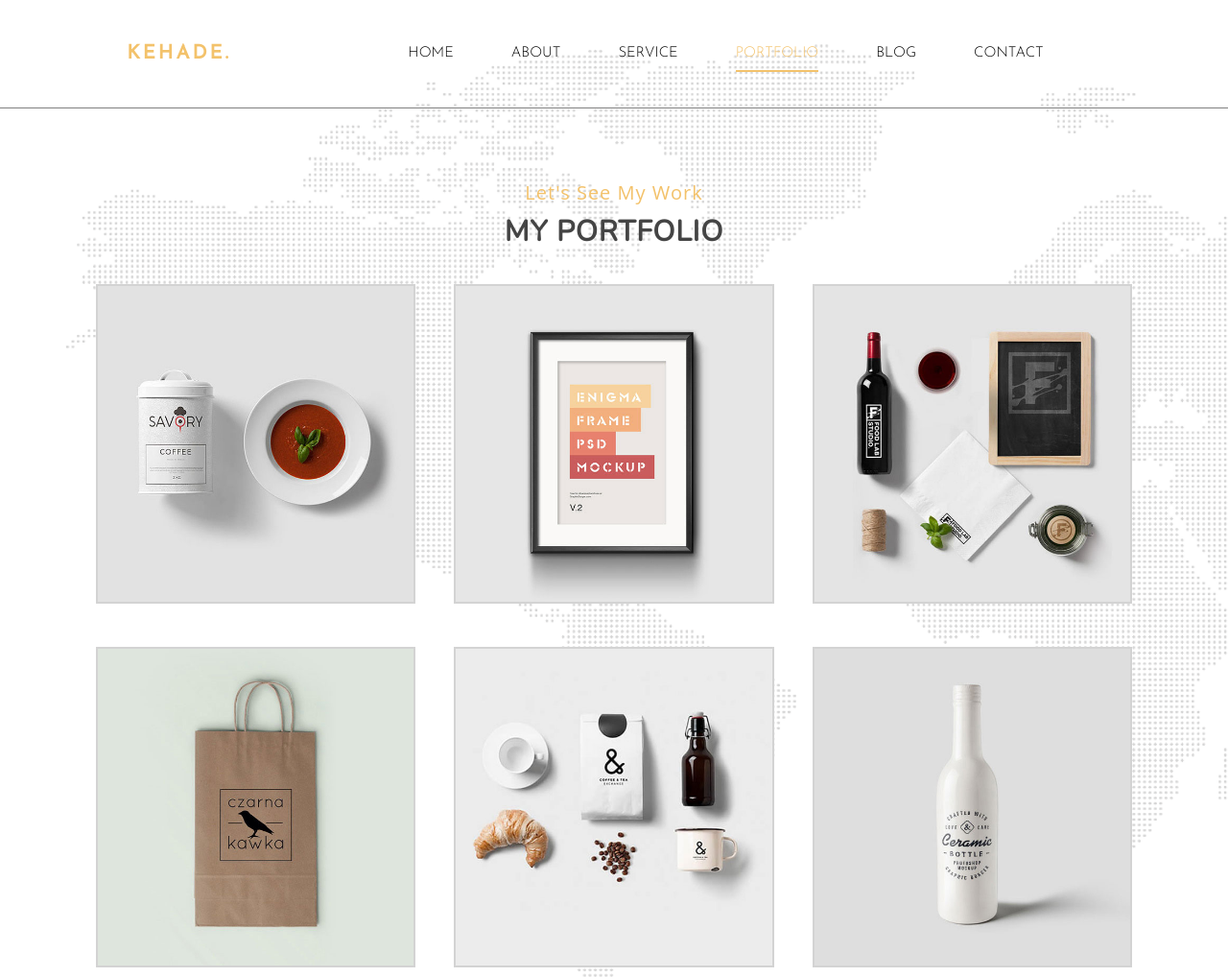
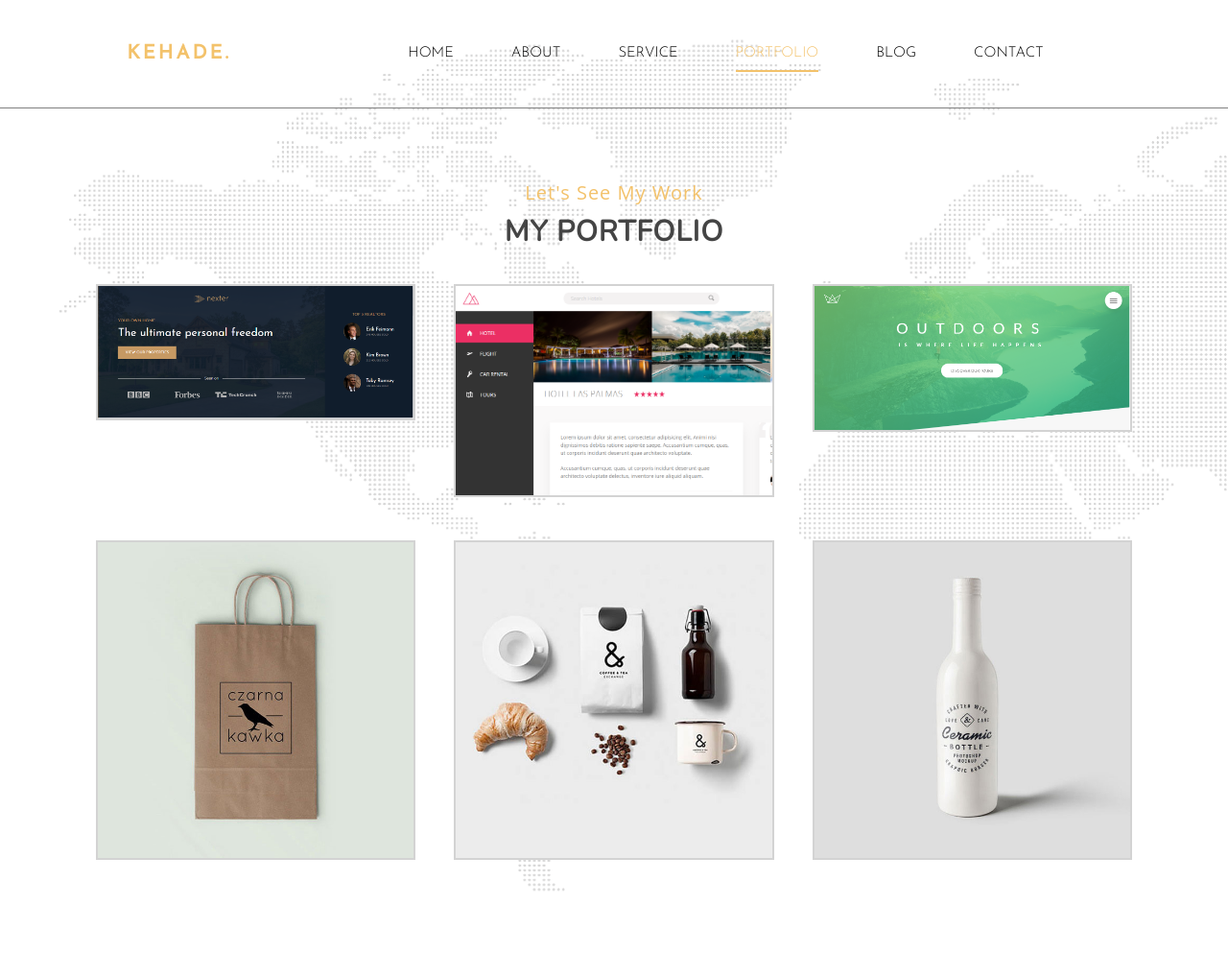
Before and after one commit to KehadeGuy/Portfolio, a website: page portfolio.html in a window 1280 px wide. Shown: the top 1018 px of the page at 96% size. After the commit the page ends 981 px from the top, so only its background shows below. Drawn offline with nearby package versions, Linux system fonts and the light colour scheme.

Commit message:
more change

```diff
--- a/portfolio.html
+++ b/portfolio.html
@@ -29,9 +29,9 @@
                     <span class="portfolios1__like-2">My Portfolio</span>
                 </h1>
                 <div class="portfolios1__list">
-                    <a href="https://kehadeguy.github.io/Nexter/" target="_blank"><img src="images/portfolio/item-1.jpg" alt="port1" class="portfolios1__list--2"></a>
-                    <a href="https://kehadeguy.github.io/Trillo/" target="_blank"><img src="images/portfolio/item-2.jpg" alt="port2" class="portfolios1__list--2"></a>
-                    <a href="https://kehadeguy.github.io/Natours/" target="_blank"><img src="images/portfolio/item-3.jpg" alt="port3" class="portfolios1__list--2"></a>
+                    <a href="https://kehadeguy.github.io/Nexter/" target="_blank"><img src="images/blog/reals.png" alt="port1" class="portfolios1__list--2"></a>
+                    <a href="https://kehadeguy.github.io/Trillo/" target="_blank"><img src="images/blog/trill.png" alt="port2" class="portfolios1__list--2"></a>
+                    <a href="https://kehadeguy.github.io/Natours/" target="_blank"><img src="images/blog/natour.png" alt="port3" class="portfolios1__list--2"></a>
                     <a href="https://kehadeguy.github.io/Trillo/" target="_blank"><img src="images/portfolio/item-4.jpg" alt="port4" class="portfolios1__list--2"></a>
                     <a href="https://kehadeguy.github.io/Nexter/" target="_blank"><img src="images/portfolio/item-5.jpg" alt="port5" class="portfolios1__list--2"></a>
                     <a href="https://kehadeguy.github.io/Natours/" target="_blank"><img src="images/portfolio/item-6.jpg" alt="port6" class="portfolios1__list--2"></a>
```
